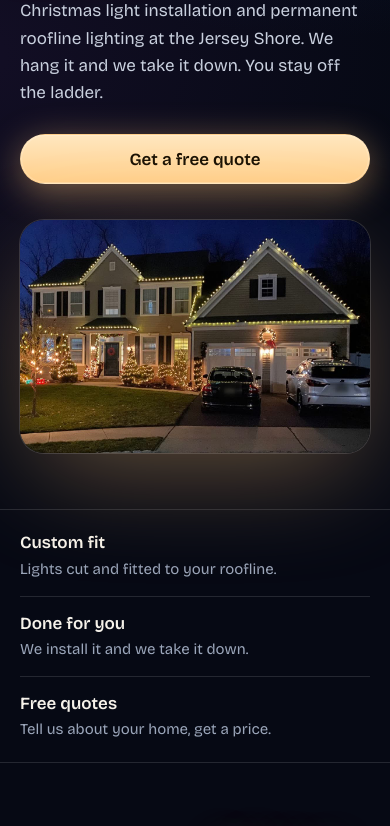
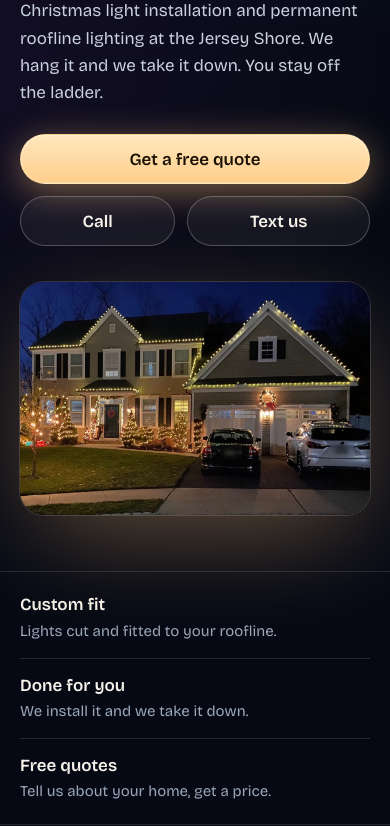
Before and after one commit to badbua/solstice-lighting, a plain HTML site: page index.html in a window 390 px wide. Shown: the part 286-1112 px from the top of the page. Drawn offline with nearby package versions, Linux system fonts and the light colour scheme.

Commit message:
Add phone number
Co-Authored-By: Claude Fable 5.2 <noreply@anthropic.com>

```diff
--- a/index.html
+++ b/index.html
@@ -382,7 +382,7 @@
 
 <script>
   // Fill these in. Empty PHONE hides the call/text buttons; empty SCRIPT_URL sends people to Instagram instead.
-  const PHONE = '';       // e.g. '7325550100'
+  const PHONE = '8622276792';       // e.g. '7325550100'
   const SCRIPT_URL = 'https://script.google.com/macros/s/AKfycbyY4axvcn0fVxixM6BBqKGa2J_6SbSQO9BmIjddl7DDn0fErM_gPy5aWvLpEX7SL8sIUg/exec';  // the /exec web app URL from tracker/SETUP.md
 
   // [file, alt, layout class]. Web-sized crops (plates blurred); originals stay in img/ untouched.
```
